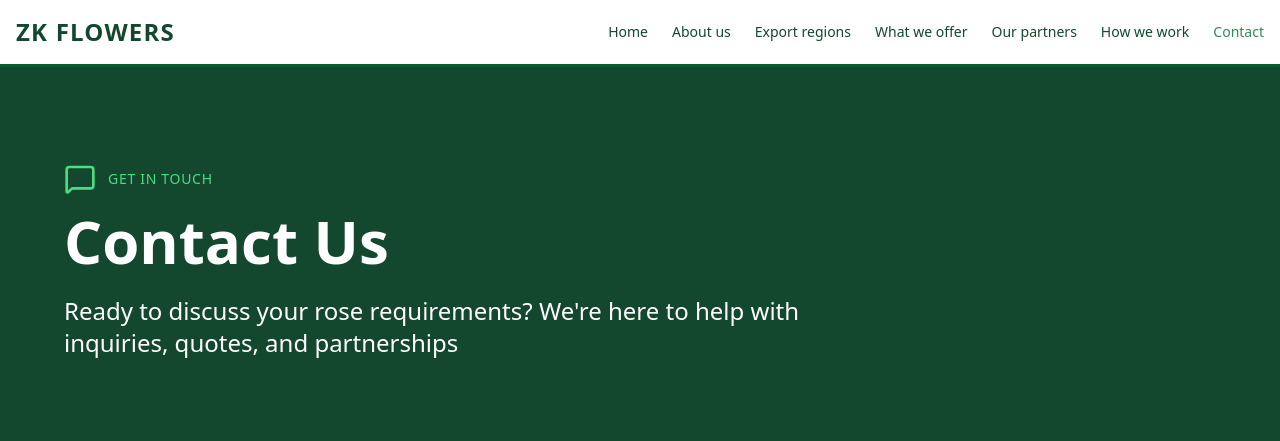
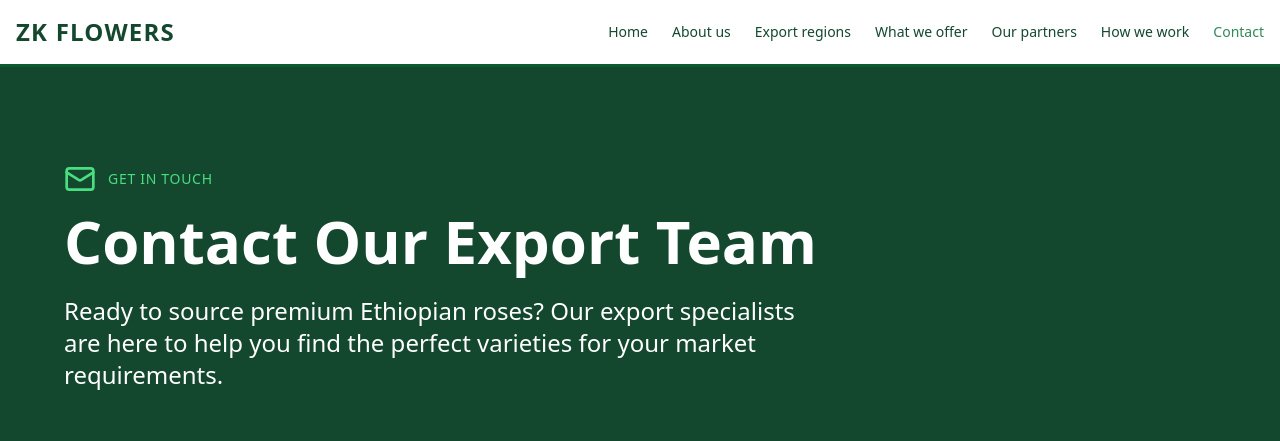
Before and after one commit to KeniKT/zk-flowers, a React (Vite) app: page /contact in a window 1280 px wide. Shown: the top 441 px of the page. Built offline with nearby package versions, Linux system fonts and the light colour scheme.

Commit message:
hero section update

```diff
--- a/src/pages/contact/components/HeroSection.jsx
+++ b/src/pages/contact/components/HeroSection.jsx
@@ -1,17 +1,17 @@
 import React from "react";
-import { MessageSquare } from "lucide-react";
+import { Mail } from "lucide-react";
 
 export default function HeroSection() {
   return (
     <section className="relative text-white py-24 px-4" style={{ backgroundColor: '#14482E' }}>
       <div className="max-w-6xl mx-auto">
         <div className="flex items-center gap-3 mb-4">
-          <MessageSquare className="w-8 h-8" style={{ color: '#4ade80' }} />
+          <Mail className="w-8 h-8" style={{ color: '#4ade80' }} />
           <span className="text-sm tracking-wider" style={{ color: '#4ade80' }}>GET IN TOUCH</span>
         </div>
-        <h1 className="text-5xl md:text-6xl font-bold mb-6">Contact Us</h1>
+        <h1 className="text-5xl md:text-6xl font-bold mb-6">Contact Our Export Team</h1>
         <p className="text-xl md:text-2xl font-light mb-8 max-w-3xl">
-          Ready to discuss your rose requirements? We're here to help with inquiries, quotes, and partnerships
+          Ready to source premium Ethiopian roses? Our export specialists are here to help you find the perfect varieties for your market requirements.
         </p>
       </div>
     </section>
```
